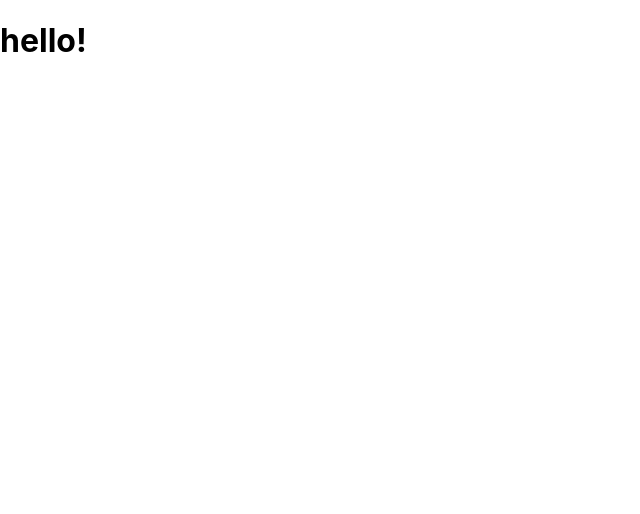
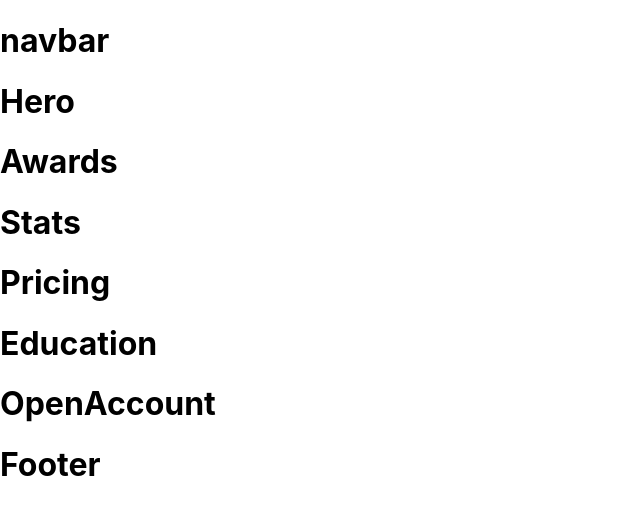
Before and after one commit to amitadhikarieditor-rgb/tradeora, a React (Create React App) app in the folder frontend/: page / in a window 1280 px wide. Shown: the top 514 px of the page, without its empty margins (0-640 px from the left). Built offline with nearby package versions, Linux system fonts and the light colour scheme.

Commit message:
added the initial components

```diff
--- a/frontend/src/index.jsx
+++ b/frontend/src/index.jsx
@@ -1,15 +1,14 @@
 import React from 'react';
 import ReactDOM from 'react-dom/client';
 import './index.css';
+import HomePage from './landing_page/home/Home';
 
 
 const root = ReactDOM.createRoot(document.getElementById('root'));
 root.render(
   <React.StrictMode>
-    <div>
-      <h1>
-        hello!
-      </h1>
-    </div>
+
+      < HomePage />
+
   </React.StrictMode>
 );
--- /dev/null
+++ b/frontend/src/landing_page/Navbar.jsx
@@ -0,0 +1,11 @@
+import React from 'react';
+
+function Navbar() {
+    return (
+        <h1>
+            navbar
+        </h1>
+    );
+}
+
+export default Navbar;
--- a/frontend/src/landing_page/OpenAccount.jsx
+++ b/frontend/src/landing_page/OpenAccount.jsx
@@ -0,0 +1,11 @@
+import React from 'react';
+
+function OpenAccount() {
+    return (
+        <h1>
+            OpenAccount
+        </h1>
+     );
+}
+
+export default OpenAccount;
--- a/frontend/src/landing_page/footer.jsx
+++ b/frontend/src/landing_page/footer.jsx
@@ -0,0 +1,11 @@
+import React from 'react';
+
+function Footer() {
+    return (
+        <h1>
+            Footer
+        </h1>
+     );
+}
+
+export default Footer;
--- a/frontend/src/landing_page/home/Awards.jsx
+++ b/frontend/src/landing_page/home/Awards.jsx
@@ -0,0 +1,9 @@
+import React from 'react';
+
+function Awards() {
+    return ( <h1>
+        Awards
+    </h1> );
+}
+
+export default Awards;
--- /dev/null
+++ b/frontend/src/landing_page/home/Education.jsx
@@ -0,0 +1,11 @@
+import React from 'react';
+
+function Education() {
+    return (
+        <h1>
+            Education
+        </h1>
+     );
+}
+
+export default Education;
--- a/frontend/src/landing_page/home/Home.jsx
+++ b/frontend/src/landing_page/home/Home.jsx
@@ -0,0 +1,27 @@
+import React from 'react';
+import Hero from './HomeHero';
+import Awards from './Awards';
+import Stats from './Stats';
+import Pricing from './Pricing';
+import Education from './Education';
+
+import OpenAccount from '../OpenAccount';
+import Footer from '../footer';
+import Navbar from '../Navbar';
+
+function HomePage() {
+    return (
+        <>
+            <Navbar />
+            <Hero />
+            <Awards />
+            <Stats />
+            <Pricing />
+            <Education />
+            <OpenAccount />
+            <Footer />
+        </>
+     );
+}
+
+export default HomePage;
--- a/frontend/src/landing_page/home/HomeHero.jsx
+++ b/frontend/src/landing_page/home/HomeHero.jsx
@@ -0,0 +1,11 @@
+import React from 'react';
+
+function Hero() {
+    return (
+        <h1>
+            Hero
+        </h1>
+    );
+}
+
+export default Hero;
--- a/frontend/src/landing_page/home/Pricing.jsx
+++ b/frontend/src/landing_page/home/Pricing.jsx
@@ -0,0 +1,11 @@
+import React from 'react';
+
+function Pricing() {
+    return (
+        <h1>
+            Pricing
+        </h1>
+     );
+}
+
+export default Pricing;
--- a/frontend/src/landing_page/home/Stats.jsx
+++ b/frontend/src/landing_page/home/Stats.jsx
@@ -0,0 +1,12 @@
+import React from 'react';
+
+
+function Stats() {
+    return (
+        <h1>
+            Stats
+        </h1>
+    );
+}
+
+export default Stats;
```
Also changed, not shown: frontend/src/landing_page/home/Navbar.jsx (deleted).
